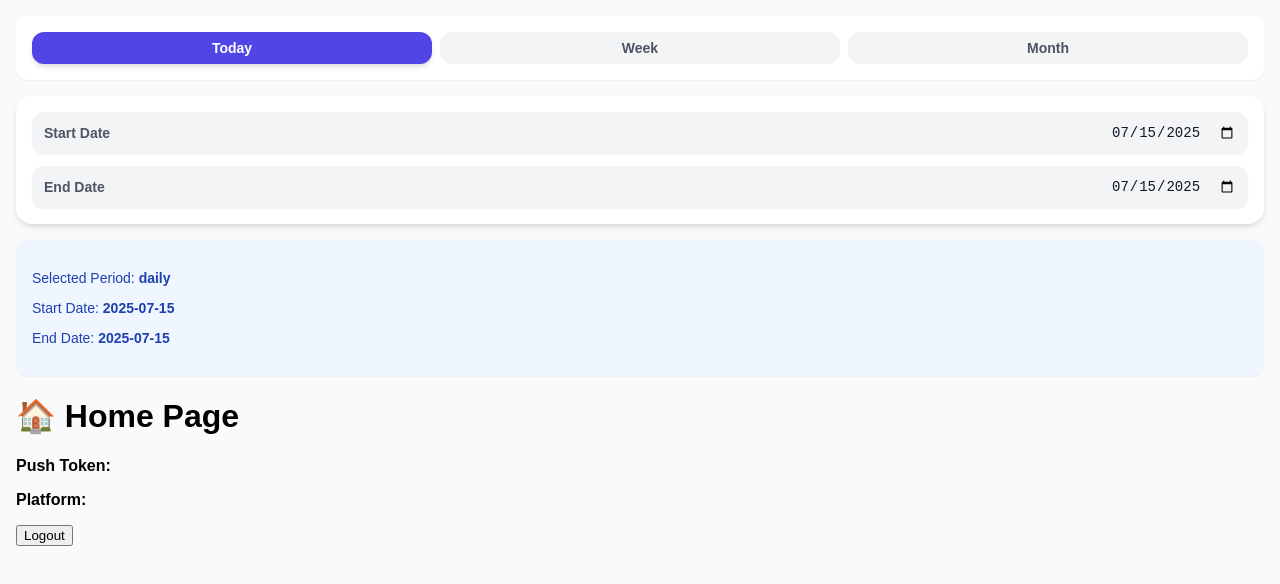
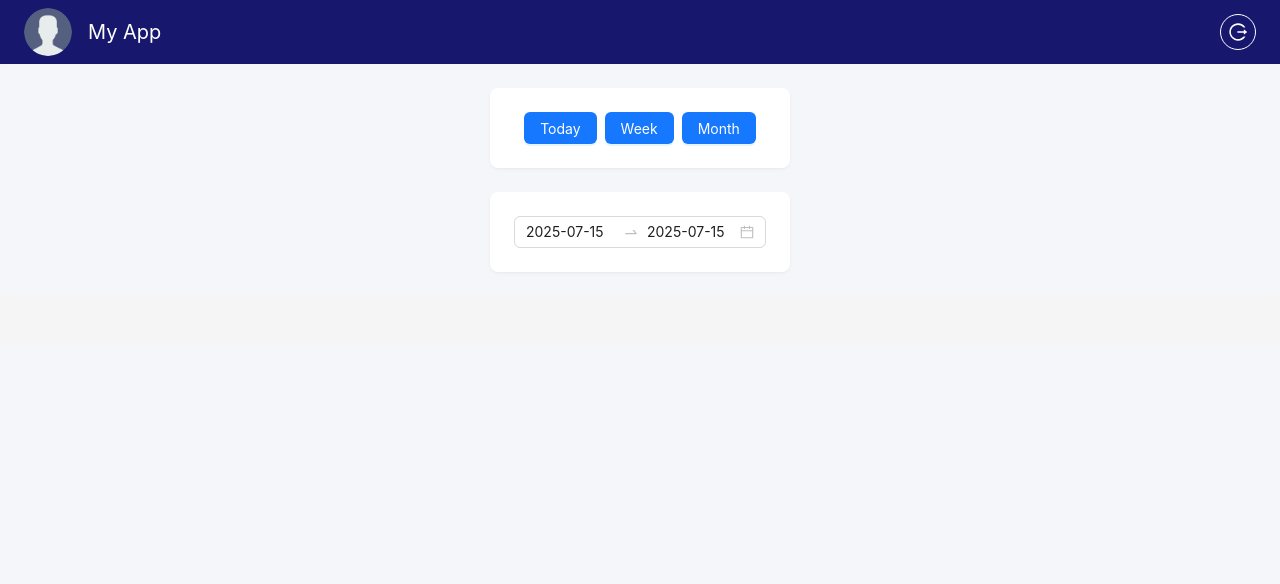
Before and after one commit to Manoj-0921/pwa-fcm, a React (Vite) app: page /home in a window 1280 px wide. Shown: the top 584 px of the page. Built offline with nearby package versions, Linux system fonts and the light colour scheme; no server answers; sample sign-in values are in the browser's storage.

Commit message:
DatePage

```diff
--- a/dev-dist/sw.js
+++ b/dev-dist/sw.js
@@ -82,7 +82,7 @@ define(['./workbox-54d0af47'], (function (workbox) { 'use strict';
     "revision": "3ca0b8505b4bec776b69afdba2768812"
   }, {
     "url": "index.html",
-    "revision": "0.20158suo4cg"
+    "revision": "0.t14pv1htnbo"
   }], {});
   workbox.cleanupOutdatedCaches();
   workbox.registerRoute(new workbox.NavigationRoute(workbox.createHandlerBoundToURL("index.html"), {
--- a/package.json
+++ b/package.json
@@ -10,10 +10,12 @@
     "preview": "vite preview"
   },
   "dependencies": {
+    "@ant-design/icons": "^6.0.0",
+    "antd": "^5.26.6",
     "axios": "^1.10.0",
     "firebase": "^11.10.0",
-    "react": "^19.1.0",
-    "react-dom": "^19.1.0",
+    "react": "^18.3.1",
+    "react-dom": "^18.3.1",
     "react-router-dom": "^7.7.0"
   },
   "devDependencies": {
--- a/src/App.jsx
+++ b/src/App.jsx
@@ -38,7 +38,9 @@ function App() {
               )
             }
           />
+          {/* <Route path="/test-home" element={<Home />} /> */}
         </Routes>
+
       </Router>
     </NotificationProvider>
   );
--- /dev/null
+++ b/src/Home/Date.jsx/Date.jsx
@@ -0,0 +1,74 @@
+import React, { useState,useEffect } from 'react';
+import { Card, Button, DatePicker, Space } from 'antd';
+import dayjs from 'dayjs';
+
+const { RangePicker } = DatePicker;
+
+const DateSelector = ({fetchFromBackend}) => {
+
+
+
+
+  const [rangeDates, setRangeDates] = useState([
+    dayjs(),
+    dayjs()
+  ]);
+
+
+
+
+  const handleShortcutClick = (type) => {
+    const today = dayjs();
+    if (type === "today") {
+      setRangeDates([today,today]);
+    } else if (type === "week") {
+      setRangeDates([today.subtract(6, 'day'), today]); // last 7 days
+    } else if (type === "month") {
+      setRangeDates([today.subtract(29, 'day'), today]); // last 30 days
+    }
+  };
+  useEffect(() => {
+  if (fetchFromBackend && rangeDates?.[0] && rangeDates?.[1]) {
+    const formattedDates = {
+      startDate: rangeDates[0].format('YYYY-MM-DD HH:mm:ss'),
+      endDate: rangeDates[1].format('YYYY-MM-DD HH:mm:ss'),
+    };
+    fetchFromBackend(formattedDates);
+  }
+}, [rangeDates, fetchFromBackend]);
+
+  return (
+    <Space direction="vertical" size="large" >
+      {/* First Card with shortcut buttons and DatePicker */}
+      <Card variant="borderless" style={{ width: "300px", padding: "0px",zIndex:"2",boxShadow:"4px" }}>
+        <Space direction="vertical" size="middle" style={{ width: "100%", }}>
+          <Space wrap>
+            <Button type="primary" onClick={() => handleShortcutClick("today")}>
+              Today
+            </Button>
+            <Button type="primary" onClick={() => handleShortcutClick("week")}>
+              Week
+            </Button>
+            <Button type="primary" onClick={() => handleShortcutClick("month")}>
+              Month
+            </Button>
+          </Space>
+
+        </Space>
+      </Card>
+
+      {/* Second Card with RangePicker */}
+      <Card variant="borderless" style={{ width: 300, padding: "0px" }}>
+        <Space direction="vertical" size="middle" style={{ width: "100%" }}>
+          <RangePicker
+            style={{ width: "100%" }}
+            value={rangeDates}
+            onChange={(dates) => setRangeDates(dates)}
+          />
+        </Space>
+      </Card>
+    </Space>
+  );
+};
+
+export default DateSelector;
--- a/src/Home/Home.css
+++ b/src/Home/Home.css
@@ -1,101 +1,50 @@
-.container1 {
-  min-height: 100vh;
-  background-color: #f9fafb; /* gray-50 */
-  padding: 1rem; /* p-4 */
-  font-family: sans-serif;
-  -webkit-font-smoothing: antialiased;
-  -moz-osx-font-smoothing: grayscale;
+/* Home.css */
+
+.header {
+  display: flex;
+  align-items: center;
+  justify-content: space-between; /* Push logo left, logout right */
+  position: fixed;
+  top: 0;
+  left: 0;
+  width: 100%;
+  z-index: 1000;
+  background-color: rgb(23, 23, 110);
+  padding: 0 24px;
+  height: 64px;
 }
 
-.period-wrapper {
-  background-color: #ffffff; /* bg-white */
-  padding: 1rem; /* p-4 */
-  border-radius: 0.75rem; /* rounded-xl */
-  box-shadow: 0 1px 2px 0 rgba(0, 0, 0, 0.05); /* shadow-sm */
-  margin-bottom: 1rem; /* mb-4 */
+.header-left {
+  display: flex;
+  align-items: center;
 }
 
-.period-container {
-  display: flex;
-  flex-direction: row;
-  gap: 0.5rem; /* gap-2 */
+.header-logo {
+  height: 48px;
+  width: 48px;
+  border-radius: 50%;
+  object-fit: cover;
+  margin-right: 16px;
 }
 
-.period-button {
-  flex: 1;
-  padding: 0.5rem 1rem; /* px-4 py-2 */
-  border-radius: 0.75rem; /* rounded-xl */
-  font-size: 0.875rem; /* text-sm */
-  font-weight: 600; /* font-semibold */
-  text-align: center;
-  transition-property: color, background-color, border-color, text-decoration-color, fill, stroke, opacity, box-shadow, transform, filter, backdrop-filter; /* transition-colors */
-  transition-duration: 200ms; /* duration-200 */
-  border: none; /* Remove default button border */
-  cursor: pointer;
+.header-title {
+  color: white;
+  font-size: 20px;
 }
 
-.period-button-selected {
-  background-color: #4f46e5; /* bg-indigo-600 */
-  color: #ffffff; /* text-white */
-  box-shadow: 0 4px 6px -1px rgba(0, 0, 0, 0.1), 0 2px 4px -1px rgba(0, 0, 0, 0.06); /* shadow-md */
+.logout-icon-btn {
+  background-color: transparent;
+  border: 1px solid white;
+  border-radius: 50%;
+  width: 36px;
+  height: 36px;
+  display: flex;
+  align-items: center;
+  justify-content: center;
+  cursor: pointer;
+  transition: background 0.3s ease;
 }
 
-.period-button-default {
-  background-color: #f3f4f6; /* bg-gray-100 */
-  color: #4b5563; /* text-gray-700 */
+.logout-icon-btn:hover {
+  background-color: rgba(255, 255, 255, 0.2);
 }
-
-.period-button-default:hover {
-  background-color: #e5e7eb; /* hover:bg-gray-200 */
-}
-
-.date-picker-container {
-  background-color: #ffffff; /* bg-white */
-  padding: 1rem; /* p-4 */
-  border-radius: 1rem; /* rounded-xl */
-  box-shadow: 0 4px 6px -1px rgba(0, 0, 0, 0.1), 0 2px 4px -1px rgba(0, 0, 0, 0.06); /* shadow-md */
-  margin-bottom: 1rem; /* mb-4 */
-  display: flex;
-  flex-direction: column;
-  gap: 0.75rem; /* gap-3 */
-}
-
-.date-picker-field {
-  display: flex;
-  flex-direction: row;
-  justify-content: space-between;
-  align-items: center;
-  padding: 0.75rem; /* p-3 */
-  background-color: #f3f4f6; /* bg-gray-100 */
-  border-radius: 0.75rem; /* rounded-xl */
-  box-shadow: 0 1px 2px 0 rgba(0, 0, 0, 0.05); /* shadow-sm */
-}
-
-.date-picker-label {
-  font-size: 0.875rem; /* text-sm */
-  font-weight: 600; /* font-semibold */
-  color: #4b5563; /* text-gray-700 */
-}
-
-.date-picker-input {
-  font-size: 0.875rem; /* text-sm */
-  color: #111827; /* text-gray-900 */
-  background-color: transparent;
-  border: none;
-  outline: none; /* focus:outline-none */
-  cursor: pointer;
-}
-
-.debug-display {
-  background-color: #eff6ff; /* bg-blue-50 */
-  padding: 1rem; /* p-4 */
-  border-radius: 0.75rem; /* rounded-xl */
-  box-shadow: 0 1px 2px 0 rgba(0, 0, 0, 0.05); /* shadow-sm */
-  color: #1e40af; /* text-blue-800 */
-  font-size: 0.875rem; /* text-sm */
-  font-weight: 500; /* font-medium */
-}
-
-.debug-text-bold {
-  font-weight: 700; /* font-bold */
-}
--- a/src/Home/Home.jsx
+++ b/src/Home/Home.jsx
@@ -1,123 +1,24 @@
+import React from 'react';
+import './Home.css';
+import Date from './Date.jsx/Date';
+import { Layout, theme } from 'antd';
+import { LogoutOutlined } from '@ant-design/icons'; // import the icon
+import axios from 'axios';
+import { useNotification } from '../NotificationContext';
+import { useNavigate } from "react-router-dom";
+const { Header, Content, Footer } = Layout;
 
-import React, { useState, useEffect } from "react";
-import { useNavigate } from "react-router-dom";
-import { useNotification } from "../NotificationContext";
+const Home = ({setIsLoggedIn}) => {
+   const navigate = useNavigate();
+    const { token, platform } = useNotification();
+  const {
+    token: { colorBgContainer, borderRadiusLG },
+  } = theme.useToken();
 
-import axios from "axios";
-import "./Home.css"
-function Home({setIsLoggedIn}) {
-  const navigate = useNavigate();
-  const [period, setPeriod] = useState("daily");
-  const [startDate, setStartDate] = useState(() => {
-    const now = new Date();
-    now.setHours(0, 0, 0, 0);
-    return now;
-  });
-  const [endDate, setEndDate] = useState(() => new Date());
-  const { token, platform } = useNotification(); // ✅ Get from context
-console.log("oken",platform)
- const formatDateForInput = (date) => {
-    const year = date.getFullYear();
-    const month = String(date.getMonth() + 1).padStart(2, "0");
-    const day = String(date.getDate()).padStart(2, "0");
-    return `${year}-${month}-${day}`;
-  };
-
-  // Function to update the date range based on the selected period (Today, Week, Month)
-  const updateDateRange = (selectedPeriod) => {
-    const now = new Date();
-    let start = new Date(now);
-    let end = new Date(now);
-
-    switch (selectedPeriod) {
-      case "daily":
-        start.setHours(0, 0, 0, 0); // Start of today
-        end = new Date(); // Current time for end date
-        break;
-      case "weekly":
-        end.setHours(23, 59, 59, 999); // End of current day
-        start.setDate(now.getDate() - now.getDay()); // Start of the current week (Sunday)
-        start.setHours(0, 0, 0, 0);
-        break;
-      case "monthly":
-        end.setHours(23, 59, 59, 999); // End of current day
-        start = new Date(now.getFullYear(), now.getMonth(), 1); // First day of current month
-        start.setHours(0, 0, 0, 0);
-        break;
-      case "custom":
-        // For custom, dates are handled by the date inputs
-        break;
-      default:
-        break;
-    }
-
-    setStartDate(start);
-    setEndDate(end);
-    setPeriod(selectedPeriod);
-  };
-
-  // Effect to set the initial date range to "daily" when the component mounts
-  useEffect(() => {
-    updateDateRange("daily");
-  }, []);
-
-
-  const onStartDateChange = (event) => {
-    const selectedDate = new Date(event.target.value);
-    selectedDate.setHours(0, 0, 0, 0);
-
-    if (selectedDate <= endDate) {
-      setStartDate(selectedDate);
-      setPeriod("custom");
-    } else {
-
-      console.error("Invalid Date Range: Start date must be before end date.");
-      alert("Invalid Date Range: Start date must be before end date.");
-    }
-  };
-
-
-  const onEndDateChange = (event) => {
-    const selectedDate = new Date(event.target.value);
-    selectedDate.setHours(23, 59, 59, 999);
-
-    if (selectedDate >= startDate) {
-      setEndDate(selectedDate);
-      setPeriod("custom");
-    } else {
-
-      console.error("Invalid Date Range: End date must be after start date.");
-      alert("Invalid Date Range: End date must be after start date.");
-    }
-  };
-
-
-  const PeriodButton = ({ title, selected, onClick }) => (
-    <button
-     className={`period-button ${selected ? "period-button-selected" : "period-button-default"}`}
-      onClick={onClick}
-    >
-      {title}
-    </button>
-  );
-
-
-  const DatePickerField = ({ label, value, onChange }) => (
-    <div className="date-picker-field">
-      <label className="date-picker-label">{label}</label>
-      <input
-        type="date"
-        value={formatDateForInput(value)}
-        onChange={onChange}
-        className="date-picker-input"
-      />
-    </div>
-  );
-
-  const handleLogout = async () => {
+ const handleLogout = async () => {
     try {
 
-      await axios.post("https://04b85df38392.ngrok-free.app/logout", {
+      await axios.post("https://a79ed7b4f23a.ngrok-free.app/logout", {
          token,
          platform,
       });
@@ -128,7 +29,7 @@ console.log("oken",platform)
     }
     finally{
         setIsLoggedIn(false)
-        localStorage.removeItem("isLoggedIn");
+        sessionStorage.removeItem("isLoggedIn");
 
 
  navigate("/");
@@ -137,59 +38,51 @@ console.log("oken",platform)
 
   };
 
+  const fetchFromBackend=async(dates)=>{
+try{
+const response=await axios.post("",{
+  startDate:dates.startDate,
+  endDate:dates.endDate
+})
+if(response.status===200){
+  console.log(response.data)
+}
+}
+catch(error){
+  console.log(error)
+}
+  }
 
   return (
+    <Layout hasSider>
+      <Layout>
+        <Header className="header">
+          <div className="header-left">
+            <img src="/user.png" alt="Avatar" className="header-logo" />
+            <span className="header-title">My App</span>
+          </div>
+          <button className="logout-icon-btn" onClick={handleLogout}>
+            <LogoutOutlined style={{ fontSize: '18px', color: 'white' }} />
+          </button>
+        </Header>
 
+        <Content style={{ marginTop: 64, overflow: 'initial' }}>
+          <div
+            style={{
+              padding: 24,
+              textAlign: 'center',
+              background: " #f5f6fa",
+              borderRadius: borderRadiusLG,
+            }}
+          >
+           <Date fetchFromBackend={fetchFromBackend}/>
+          </div>
+        </Content>
 
-      <div className="container1">
+        <Footer style={{ textAlign: 'center' }} />
+      </Layout>
+    </Layout>
+  );
+};
 
-      <div className="period-wrapper">
-        <div className="period-container">
-          <PeriodButton
-            title="Today"
-            selected={period === "daily"}
-            onClick={() => updateDateRange("daily")}
-          />
-          <PeriodButton
-            title="Week"
-            selected={period === "weekly"}
-            onClick={() => updateDateRange("weekly")}
-          />
-          <PeriodButton
-            title="Month"
-            selected={period === "monthly"}
-            onClick={() => updateDateRange("monthly")}
-          />
-        </div>
-      </div>
-
-      {/* Container for custom date pickers */}
-      <div className="date-picker-container">
-        <DatePickerField
-          label="Start Date"
-          value={startDate}
-          onChange={onStartDateChange}
-        />
-        <DatePickerField
-          label="End Date"
-          value={endDate}
-          onChange={onEndDateChange}
-        />
-      </div>
-
-      {/* Display current selected range (for debugging/verification) */}
-      <div className="debug-display">
-        <p>Selected Period: <span className="debug-text-bold">{period}</span></p>
-        <p>Start Date: <span className="debug-text-bold">{formatDateForInput(startDate)}</span></p>
-        <p>End Date: <span className="debug-text-bold">{formatDateForInput(endDate)}</span></p>
-      </div>
-         <h1>🏠 Home Page</h1>
-      <p><strong>Push Token:</strong> {token}</p>
-      <p><strong>Platform:</strong> {platform}</p>
-      <button onClick={handleLogout}>Logout</button>
-    </div>
-
-  );
-
-}
 export default Home;
```
Also changed, not shown: src/Login/Login.css (+72 -133 lines), src/Login/Login.jsx (+2 -6 lines), public/user.png (added), src/Home/Date.jsx/Date.css (added), 1 other file (tests, documents, lock files or other folders).
